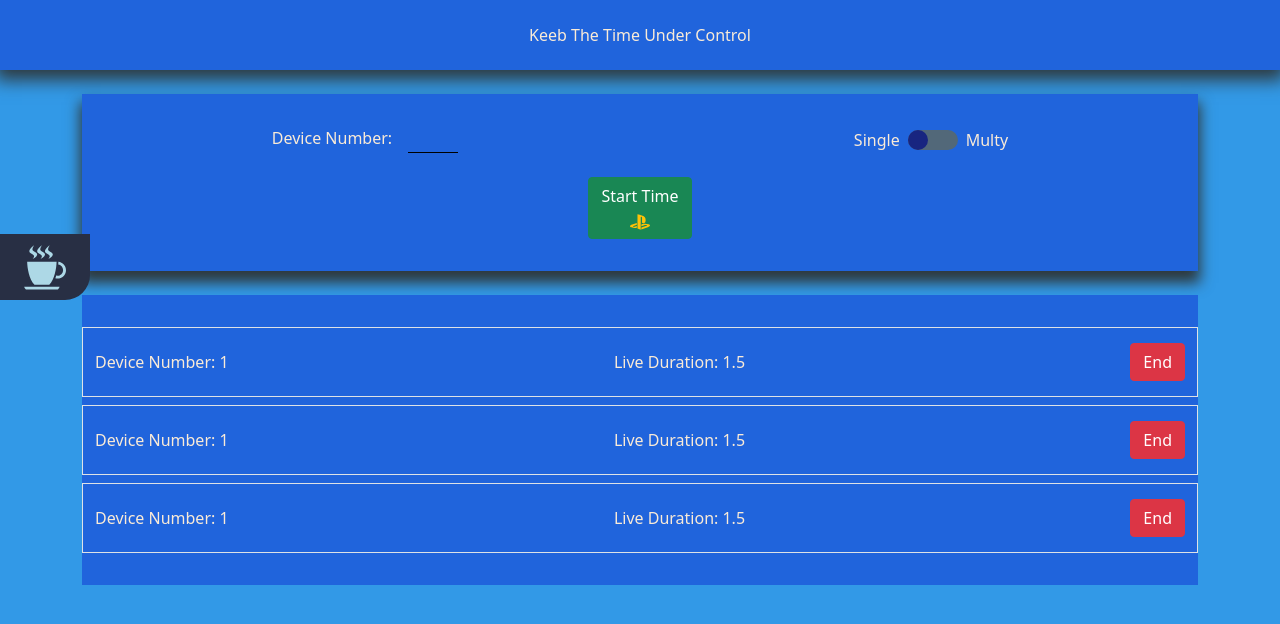
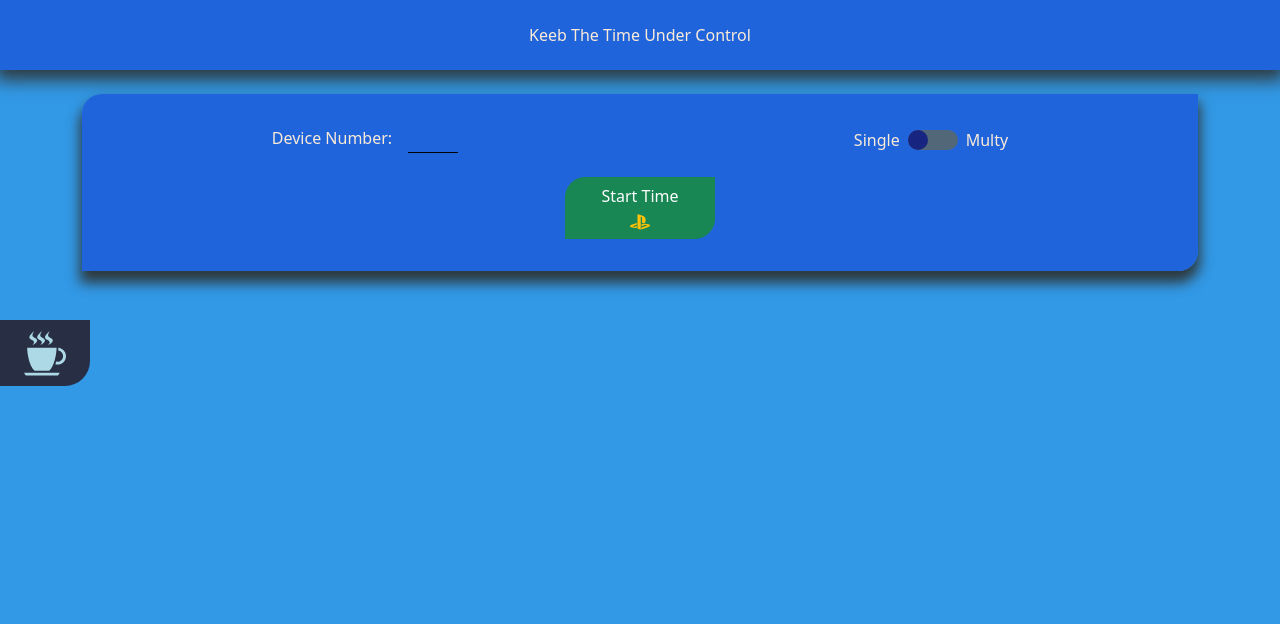
Before and after one commit to AhmedEssamHassan/game-time-tracker, a React (Create React App) app: page / in a window 1280 px wide. Shown: the top 624 px of the page. Built offline with nearby package versions, Linux system fonts and the light colour scheme.

Commit message:
add devices ti the list

```diff
--- a/package.json
+++ b/package.json
@@ -11,6 +11,7 @@
     "react-dom": "^17.0.2",
     "react-icons": "^4.2.0",
     "react-scripts": "4.0.3",
+    "styled-components": "^5.3.0",
     "web-vitals": "^1.1.2"
   },
   "scripts": {
--- a/src/App.js
+++ b/src/App.js
@@ -1,16 +1,108 @@
+import { useReducer, useState } from "react";
 import "./App.css";
 import Form from "./components/Form/Form";
 import Header from "./components/Header/Header";
 import List from "./components/List/List";
 import Table from "./components/Table/Table";
 import TableIcon from "./components/Table/TableIcon/TableIcon";
+import { list } from "./data";
+
+const reducer = (state, action) => {
+  if (action.type === "CLOSE_WARNING_MODEL") {
+    return { ...state, showWarning: false };
+  }
+
+  /* update the list of devices */
+  if (action.type === "ADD") {
+    return {
+      ...state,
+      listOfDevices: [...state.listOfDevices, action.payload],
+      openDevicesNumbers: [
+        ...state.openDevicesNumbers,
+        action.payload.deviceNumber,
+      ],
+      showWarning: false,
+    };
+  }
+  if (action.type === "INVALID_NUMBER") {
+    /* show the warning modal */
+    return {
+      ...state,
+      showWarning: true,
+      modalContent: "device number should be between 1 to 4",
+    };
+  }
+
+  if (action.type === "DEVICE_INCLUDED") {
+    return {
+      ...state,
+      showWarning: true,
+      modalContent: "this device is already oppened",
+    };
+  }
+};
+
+const defaultState = {
+  listOfDevices: list,
+  showWarning: false,
+  openDevicesNumbers: [],
+  modalContent: "",
+};
+
 function App() {
+  const [deviceNum, setDeviceNum] = useState("");
+  const [state, dispatch] = useReducer(reducer, defaultState);
+
+  const deviceNumHandler = (e) => {
+    setDeviceNum(e.target.value);
+  };
+
+  const submitHandler = (e) => {
+    e.preventDefault();
+    /* if user intered number that suit the number of devices */
+
+    if (deviceNum >= 1 && deviceNum <= 4) {
+      const isDeviceIncluded = state.openDevicesNumbers.includes(deviceNum);
+      console.log(isDeviceIncluded);
+
+      const addDevice = () => {
+        const newDevice = {
+          id: new Date().getTime().toString(),
+          deviceNumber: deviceNum,
+        };
+        return dispatch({ type: "ADD", payload: newDevice });
+      };
+
+      !isDeviceIncluded ? addDevice() : dispatch({ type: "DEVICE_INCLUDED" });
+      setDeviceNum("");
+    }
+    if (!deviceNum || deviceNum < 1) {
+      dispatch({ type: "INVALID_NUMBER" });
+    }
+
+    if (deviceNum === state.openDevicesNumbers) {
+      dispatch({ type: "DEVICE_IS_ALREADT_OPPENED" });
+    }
+  };
+
+  const hideWarning = () => {
+    dispatch({ type: "CLOSE_WARNING_MODEL" });
+  };
+
   return (
     <div className="App">
-      <Header />
+      <Header
+        showWarning={state.showWarning}
+        modalContent={state.modalContent}
+        hideWarning={hideWarning}
+      />
       <main className="container">
-        <Form />
-        <List />
+        <Form
+          deviceNum={deviceNum}
+          deviceNumHandler={deviceNumHandler}
+          submitHandler={submitHandler}
+        />
+        <List listOfDevices={state.listOfDevices} />
         {/* <Table /> */}
       </main>
       <TableIcon />
--- a/src/components/Form/Form.jsx
+++ b/src/components/Form/Form.jsx
@@ -2,17 +2,25 @@ import React, { useState } from "react";
 import "./form.css";
 import { FaPlaystation } from "react-icons/fa";
 import ToggleBtn from "./ToggleBtn/ToggleBtn";
-export default function Form() {
+export default function Form({ submitHandler, deviceNum, deviceNumHandler }) {
   return (
     <div className="form-container my-4 py-3">
-      <form action="">
+      <form onSubmit={submitHandler}>
         <div className="align-items-center py-3">
           <div className="d-flex justify-content-around">
             <div className="d-flex align-items-start">
               <label htmlFor="device-number">
                 <p className="m-0">device number:</p>
               </label>
-              <input type="number" name="device-number" className="mx-3" />
+              <input
+                type="number"
+                name="device-number"
+                className="mx-3"
+                value={deviceNum}
+                onChange={(e) => {
+                  deviceNumHandler(e);
+                }}
+              />
             </div>
             <div className="d-flex align-items-center">
               <p className="my-0">single</p>
--- a/src/components/Form/form.css
+++ b/src/components/Form/form.css
@@ -3,6 +3,8 @@
   background-color: #1e5ddbe1;
   box-shadow: 0px 10px 13px 2px #2e393d;
   color: antiquewhite;
+  border-top-left-radius: 20px;
+  border-bottom-right-radius: 20px;
 }
 
 .form-container input {
@@ -12,6 +14,14 @@
   border-bottom: 1px solid black;
 }
 
+.submit-btn {
+  width: 150px;
+  border-top-left-radius: 20px !important;
+  border-top-right-radius: 0px !important;
+  border-bottom-right-radius: 20px !important;
+  border-bottom-left-radius: 0px !important;
+}
+
 .submit-btn .playstation-icon {
   font-size: 20px;
 }
--- a/src/components/Header/Header.jsx
+++ b/src/components/Header/Header.jsx
@@ -1,9 +1,15 @@
 import React from "react";
+import Warning from "../Warning/Warning";
 import "./header.css";
-export default function Header() {
+export default function Header({ showWarning, modalContent, hideWarning }) {
   return (
-    <header className="d-flex align-items-center justify-content-center">
-      keeb the time under control
+    <header className="d-flex align-items-center justify-content-center position-relative">
+      <p className="m-0">keeb the time under control</p>
+      <Warning
+        showWarning={showWarning}
+        modalContent={modalContent}
+        hideWarning={hideWarning}
+      />
     </header>
   );
 }
--- a/src/components/List/ItemModal/ItemModal.css
+++ /dev/null
@@ -1,3 +0,0 @@
-.list-item {
-  height: 70px;
-}
--- a/src/components/List/ItemModal/ItemModal.jsx
+++ b/src/components/List/ItemModal/ItemModal.jsx
@@ -1,14 +1,18 @@
 import React from "react";
-import "./ItemModal.css";
-export default function ItemModal({ item }) {
+import styled from "styled-components";
+export default function ItemModal({ device }) {
   return (
-    <div
-      className="border list-item d-flex justify-content-between align-items-center my-2 container"
-      key={item.id}
-    >
-      <p className="m-0">Device Number: {item.deviceNum}</p>
-      <p className="m-0">Live Duration: {item.liveDuration}</p>
+    <ListItem className="list-item d-flex justify-content-between align-items-center my-2 container">
+      <p className="m-0">Device Number: {device.deviceNumber}</p>
+      <p className="m-0">Live Duration: </p>
       <button className="btn btn-danger">End</button>
-    </div>
+    </ListItem>
   );
 }
+
+const ListItem = styled.div`
+  height: 70px;
+  background-color: #282f44;
+  border-top-left-radius: 10px;
+  border-bottom-right-radius: 10px;
+`;
--- a/src/components/List/List.jsx
+++ b/src/components/List/List.jsx
@@ -1,17 +1,22 @@
 import React from "react";
-import "./list.css";
-import { list } from "../../data";
 import ItemModal from "./ItemModal/ItemModal";
-export default function List() {
+import styled from "styled-components";
+export default function List({ listOfDevices }) {
   return (
-    <main className="list py-4">
-      {list.map((item) => {
+    <ListContainer className="list py-4">
+      {listOfDevices.map((item) => {
         return (
-          <div>
-            <ItemModal item={item} />
+          <div key={item.id} className="px-2">
+            <ItemModal device={item} />
           </div>
         );
       })}
-    </main>
+    </ListContainer>
   );
 }
+
+const ListContainer = styled.div`
+  border-top-left-radius: 20px;
+  border-bottom-right-radius: 20px;
+  color: antiquewhite;
+`;
--- a/src/components/List/list.css
+++ /dev/null
@@ -1,4 +0,0 @@
-.list {
-  background-color: #1e5ddbe1;
-  color: antiquewhite;
-}
--- a/src/components/Table/TableIcon/TableIcon.css
+++ b/src/components/Table/TableIcon/TableIcon.css
@@ -1,5 +1,5 @@
 .table-icon-container {
-  position: absolute;
+  position: fixed;
   width: 90px;
   border-bottom-right-radius: 25px;
   top: 40%;
@@ -11,7 +11,7 @@
 }
 
 .table-icon-container:hover .table-icon {
-  color: #e2942e;
+  color: #3de22ed3;
 }
 
 .table-icon {
--- /dev/null
+++ b/src/components/Warning/Warning.jsx
@@ -0,0 +1,39 @@
+import React, { useEffect } from "react";
+import styled from "styled-components";
+
+export default function Warning({ modalContent, showWarning, hideWarning }) {
+  useEffect(() => {
+    setTimeout(() => {
+      hideWarning();
+    }, 3000);
+  });
+
+  return (
+    <WarningModal
+      className="d-flex w-100 justify-content-center "
+      style={
+        showWarning
+          ? {
+              color: "red",
+              height: "70px",
+              backgroundColor: "wheat",
+            }
+          : {
+              top: "-100px",
+              height: "70px",
+              backgroundColor: "wheat",
+              color: "green",
+            }
+      }
+    >
+      <div className="w-100 px-3 d-flex flex-column justify-content-center align-items-center text-capitalized">
+        <p className="m-0">Warning </p>
+        <p className="m-0">{modalContent}</p>
+      </div>
+    </WarningModal>
+  );
+}
+
+const WarningModal = styled.div`
+  position: absolute;
+`;
--- a/src/data.js
+++ b/src/data.js
@@ -1,50 +1,34 @@
 export const list = [
+  /*
   {
-    id: 0,
+    id: new Date().getTime().toString(),
     deviceNum: 1,
     from: 10.3,
     to: 11.7,
     liveDuration: 1.5,
     duration: 15.5,
     coast: 15,
-  },
-  {
-    id: 1,
-    deviceNum: 1,
-    from: 10.3,
-    to: 11.7,
-    liveDuration: 1.5,
-    duration: 15.5,
-    coast: 15,
-  },
-  {
-    id: 2,
-    deviceNum: 1,
-    from: 10.3,
-    to: 11.7,
-    liveDuration: 1.5,
-    duration: 15.5,
-    coast: 15,
-  },
+    condition: "",
+  }, */
 ];
 
 export const drinks = [
   {
     hot: [
-      { id: 0, name: "tee", price: 10 },
-      { id: 1, name: "coffe", price: 10 },
-      { id: 1, name: "fresh mango", price: 10 },
-      { id: 1, name: "fresh mango", price: 10 },
-      { id: 1, name: "fresh mango", price: 10 },
+      { id: new Date().getTime().toString(), name: "tee", price: 10 },
+      { id: new Date().getTime().toString(), name: "coffe", price: 10 },
+      { id: new Date().getTime().toString(), name: "fresh mango", price: 10 },
+      { id: new Date().getTime().toString(), name: "fresh mango", price: 10 },
+      { id: new Date().getTime().toString(), name: "fresh mango", price: 10 },
     ],
   },
   {
     cold: [
-      { id: 0, name: "pepse", price: 10 },
-      { id: 1, name: "fresh mango", price: 10 },
-      { id: 1, name: "fresh mango", price: 10 },
-      { id: 1, name: "fresh mango", price: 10 },
-      { id: 1, name: "fresh mango", price: 10 },
+      { id: new Date().getTime().toString(), name: "pepse", price: 10 },
+      { id: new Date().getTime().toString(), name: "fresh mango", price: 10 },
+      { id: new Date().getTime().toString(), name: "fresh mango", price: 10 },
+      { id: new Date().getTime().toString(), name: "fresh mango", price: 10 },
+      { id: new Date().getTime().toString(), name: "fresh mango", price: 10 },
     ],
   },
 ];
```
Also changed, not shown: 1 other file (tests, documents, lock files or other folders).
